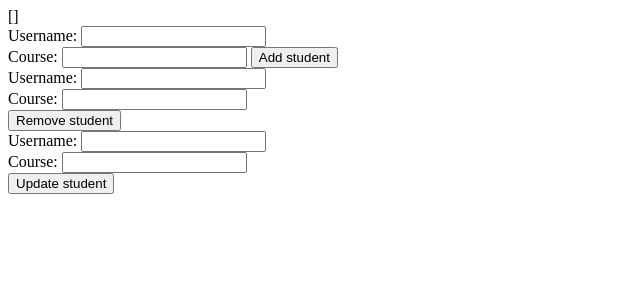
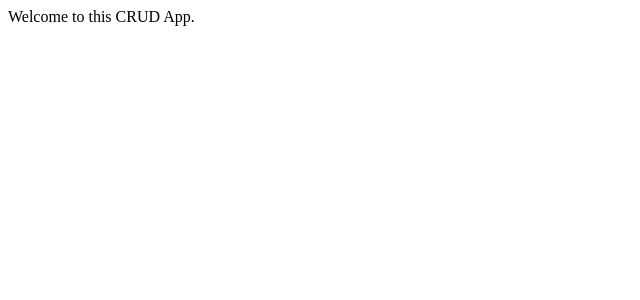
Before and after one commit to hailthedawn/FlaskDBCRUD, a Flask app: page / in a window 1280 px wide. Shown: the top 300 px of the page, without its empty margins (0-640 px from the left). Run offline with Flask 2, Linux system fonts and the light colour scheme; data that the repository does not hold is empty.

Commit message:
Changed to input and output JSON.

```diff
--- a/Templates/students.html
+++ b/Templates/students.html
@@ -12,27 +12,27 @@
         <!--<label>Course: </label>-->
         <!--<input name="stu_course" type="text" />-->
 
-    <form method="post" action="/add-student">
-        <label>Username: </label>
-        <input name="name" type="text" />
-        <br/>
-        <label>Course: </label>
-        <input name="stu_course" type="text" />
-        <input name="Add to database" type="submit" value="Add student">
-        </form>
-    <form method="post" action="/remove-student">
-        <label>Username: </label>
-        <input name="name" type="text" />
-        <br/>
-        <label>Course: </label>
-        <input name="stu_course" type="text" />
-        <br/>
-        <input type="submit" value="Remove student">
-    </form>
+    <!--<form method="post" action="/student">-->
+        <!--<label>Username: </label>-->
+        <!--<input name="name" type="text" />-->
+        <!--<br/>-->
+        <!--<label>Course: </label>-->
+        <!--<input name="stu_course" type="text" />-->
+        <!--<input name="Add to database" type="submit" value="Add student">-->
+        <!--</form>-->
+    <!--<form method="post" action="/delete">-->
+        <!--<label>Username: </label>-->
+        <!--<input name="name" type="text" />-->
+        <!--<br/>-->
+        <!--<label>Course: </label>-->
+        <!--<input name="stu_course" type="text" />-->
+        <!--<br/>-->
+        <!--<input type="submit" value="Remove student">-->
+          <!--</form>-->
 
 
 
-<form method="post" action="/update-student">
+<form method="post" action="/student/">
         <label>Username: </label>
         <input name="name" type="text" />
         <br/>
--- a/app.py
+++ b/app.py
@@ -1,7 +1,9 @@
 from flask import render_template, redirect, request, url_for
 from flask import Flask, jsonify
 from flask_sqlalchemy import SQLAlchemy
+import json
 #import PasswordEncrypt
+
 #from PasswordEncrypt import GlobalUser
 
 app=Flask(__name__)
@@ -15,7 +17,7 @@ db.session.commit()
 
 class Student(db.Model):
 
-    id = db.Column('id', db.Integer, primary_key=True, autoincrement=True)
+    id = db.Column('id', db.Integer, primary_key=True)
     name = db.Column('name', db.String(64), unique=True)
     stu_course = db.Column('stu_course', db.String(64))
 
@@ -24,51 +26,124 @@ class Student(db.Model):
         self.name = name
         self.stu_course = stu_course
 
+    def serialize(self):
+        """
+        Helper function to serialize a student
+        :return:
+        """
+        return {'id': self.id, 'name': self.name, 'course': self.stu_course}
+
     def __repr__(self):
-        return '<Student {}:{}>'.format(self.name, self.stu_course)
+        return 'id={}, name={}, course={}'.format(self.id, self.name, self.stu_course)
+
 
 
 db.create_all()
 #db.drop_all()
 
 
-@app.route('/', methods=['GET'])
+@app.route('/')
 def home():
-    # TODO use JSON
-    examples = Student.query.all()
-    db.session.commit()
-    return render_template("students.html", rows=examples)
+    """
+    A simple home page.
+    :return: A welcome message
+    """
+    return "Welcome to this CRUD App."
 
 
-@app.route('/add-student', methods=['POST'])
-def post_student():
+@app.route('/students', methods=['GET'])
+def show_students():
+    """
+    Displays all students in the database.
+    :return: all students in html format
+    """
+    # TODO use JSON
+    all_students = {}
+    try:
+        entries=Student.query.all()
 
-    student_dict = request.get_json('name')
+        if(len(entries) == 0):
+            return jsonify("No students in database.")
 
-    new_student = Student(name=student_dict.get('name'), stu_course=student_dict.get('stu_course'))
-    # new_student = Student(request.form['name'], request.form['stu_course'])   #TODO without passing primary key
-    db.session.add(new_student)
-    db.session.commit()
-    return jsonify(new_student.__repr__())
+        db.session.commit()
+        return jsonify([entry.serialize() for entry in entries])
+
+    except Exception as ex:
+        template = "An exception of type {0} occurred. Arguments:\n{1!r}"
+        message = template.format(type(ex).__name__, ex.args)
+        print(message)
 
 
-@app.route('/update-student', methods=['POST'])
-def update_student():
-
-    new_student = Student.query.filter_by(name=request.get_json('name').get('name')).first()
-    new_student.stu_course = request.get_json('stu_course').get('stu_course')
-    db.session.commit()
-    return jsonify(new_student.__repr__())
 
 
-@app.route('/remove-student', methods=['POST'])
-def remove_student():
+@app.route('/student', methods=['POST'])
+def post_student():
+    try:
+
+        student_dict = request.get_json('name')
+        check_validity(student_dict)
+
+        new_student = Student(name=student_dict.get('name'), stu_course=student_dict.get('stu_course'))
+        # new_student = Student(request.form['name'], request.form['stu_course'])   #TODO without passing primary key
+        db.session.add(new_student)
+        db.session.commit()
+        return jsonify(new_student.serialize())
+
+    except Exception:
+        return "Specified username already in database."
+
+
+@app.route('/student/<stu_id>', methods=['PUT'])
+def update_student(stu_id):
+        try:
+            new_student = Student.query.filter_by(id=stu_id).first()
+            new_student.name = request.get_json('name').get('name')
+            new_student.stu_course = request.get_json('name').get('stu_course')
+
+            db.session.commit()
+            return jsonify(updated= 'Success', student= new_student.serialize())
+
+        except Exception:
+            return "No such user in database, or new user already exists."
+
+
+@app.route('/student/<stu_id>')
+def display_student(stu_id):
+    new_student = Student.query.filter_by(id=stu_id).first()
+    if new_student == None:
+        return "No such user exists."
+    return jsonify(new_student.serialize())
+
+
+@app.route('/student/<stu_id>', methods=['DELETE'])
+def remove_student(stu_id):
     # student_dict = request.get_json('name')
+    # print("here")
+    try:
+        new_student = Student.query.filter_by(id=stu_id).first()
+        db.session.delete(new_student)
+        db.session.commit()
+        return jsonify(removed= 'Success', student=new_student.serialize())
+    except Exception:
+        return "Cannot remove a student that doesn't exist in database."
 
-    new_student = Student.query.filter_by(name=request.get_json('name').get('name')).first()
-    db.session.delete(new_student)
-    db.session.commit()
-    return jsonify(new_student.__repr__())
+
+def check_validity(input_dict):
+    """
+    Checks for validity of input.
+    :param:     the input request in dict format
+    :return:    error status and details in dict formmat
+    """
+    error_dict={}
+    error = False
+    if input_dict.get('name')==None:
+         error=True
+         error_dict['name'] = 'was null'
+    if input_dict.get('stu_course')==None:
+        error=True
+        error_dict['course'] = 'was null'
+    error_dict['error'] = error
+    return error_dict
 
 
 if __name__ == '__main__':
```
